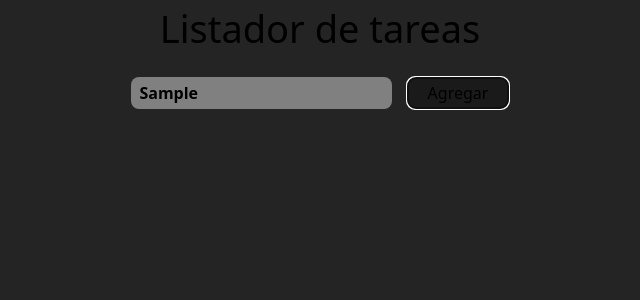
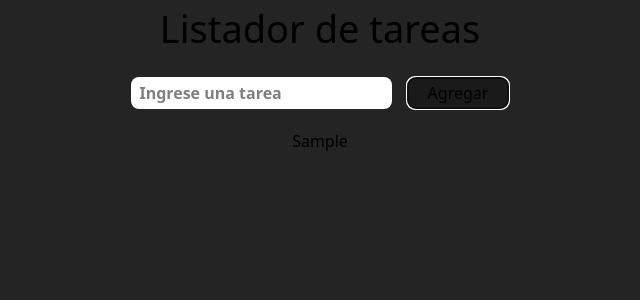
Before and after one commit to ecespedesp/To-Do-List-React, a React (Vite) app: page / in a window 1280 px wide. Both pictures are taken after typing "Sample" into the empty fields and a click on the button "Agregar". Shown: the top 300 px of the page, without its empty margins (320-960 px from the left). Built offline with nearby package versions, Linux system fonts and the light colour scheme.

Commit message:
feat: add controlled input and task creation

```diff
--- a/src/App.jsx
+++ b/src/App.jsx
@@ -1,14 +1,51 @@
+import { useEffect, useState } from 'react'
 import './App.css'
 
 function App() {
+  const [tasks, setTasks] = useState([])
+
+  const [newTask, setNewTask] = useState("")
+
+  useEffect(() => {
+    document.title ="To Do list"
+  }, [])
+
+  const addTask = () => {
+    if(newTask.trim() === "") return
+
+    const task = {
+      id: Date.now(),
+      text: newTask,
+      }
+
+    setTasks(prev => [...prev,task])
+    setNewTask("")
+
+  }
 
   return (
     <div className='text-center'>
       <h1 className='text-[38px] '>Listador de tareas</h1>
       <div className='flex justify-center my-5 gap-[15px]'>
-        <input className='px-2 py-1 bg-[gray] rounded-lg text-[black] font-semibold' placeholder='Ingrese una tarea'></input>
-        <button className=''>Agregar</button>
+        <input className='px-2 py-1 bg-[white] rounded-lg text-[black] font-semibold'
+          type='text'
+          placeholder='Ingrese una tarea'
+          value={newTask}
+          onChange={e => setNewTask(e.target.value)}
+        ></input>
+        <button onClick={addTask}>Agregar</button>
+
+
       </div>
+      <div>
+          <ul >
+            {tasks.map(task => (
+              <li key={task.id}>{task.text}</li>
+
+            ))}
+          </ul>
+
+        </div>
     </div>
   )
 }
```
